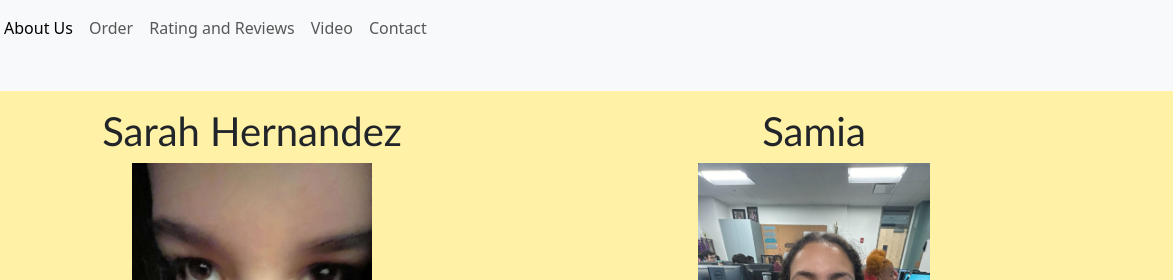
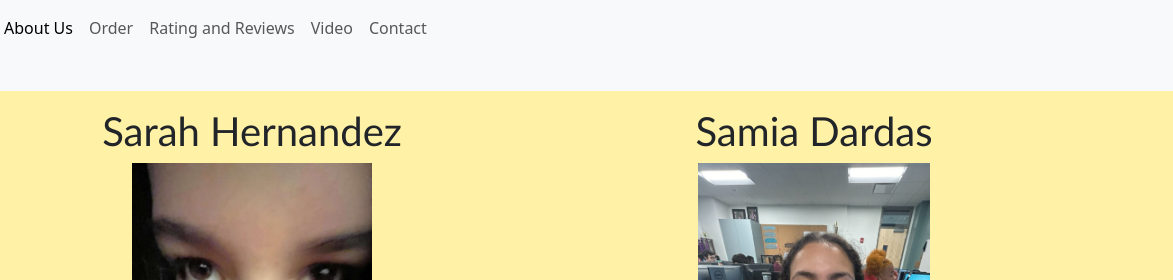
Before and after one commit to SamiaDardas/Omelette-Eggcellent-Factory, a plain HTML site: page contact.html in a window 1280 px wide. Shown: the top 280 px of the page, 107-1280 px from the left. Drawn offline with nearby package versions, Linux system fonts and the light colour scheme.

Commit message:
oooooooooooooo

```diff
--- a/contact.html
+++ b/contact.html
@@ -59,7 +59,7 @@
 
         <div class="col-6">
           <div class="p-3"> <!--contact info-->
-            <h1> Samia</h1>
+            <h1> Samia Dardas</h1>
             <img src="img/samia.jpg" height="300" weight="300">
             <h1>1-800-777-8097</h1>
             <h1>iloveomlettes@yahoo.com</h1>
```
Also changed, not shown: FAKEREWVIEW.html (+2 -1 lines).
